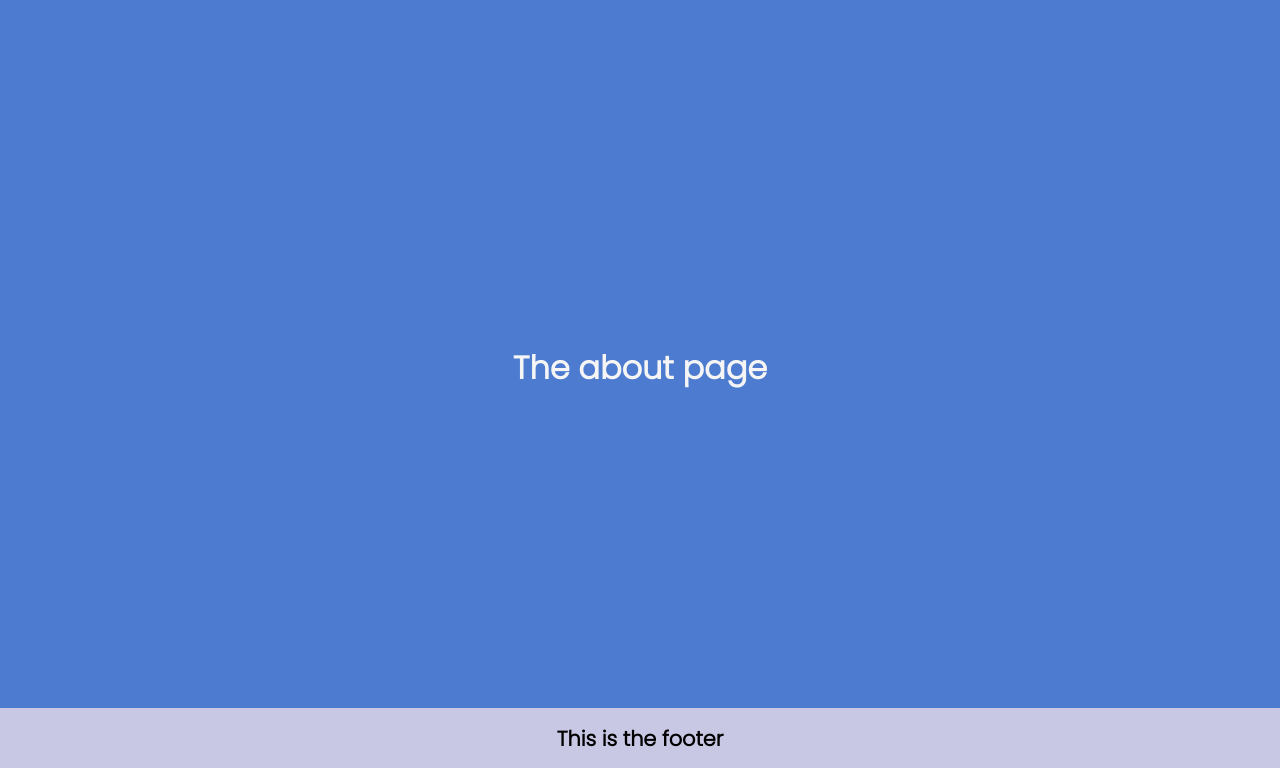
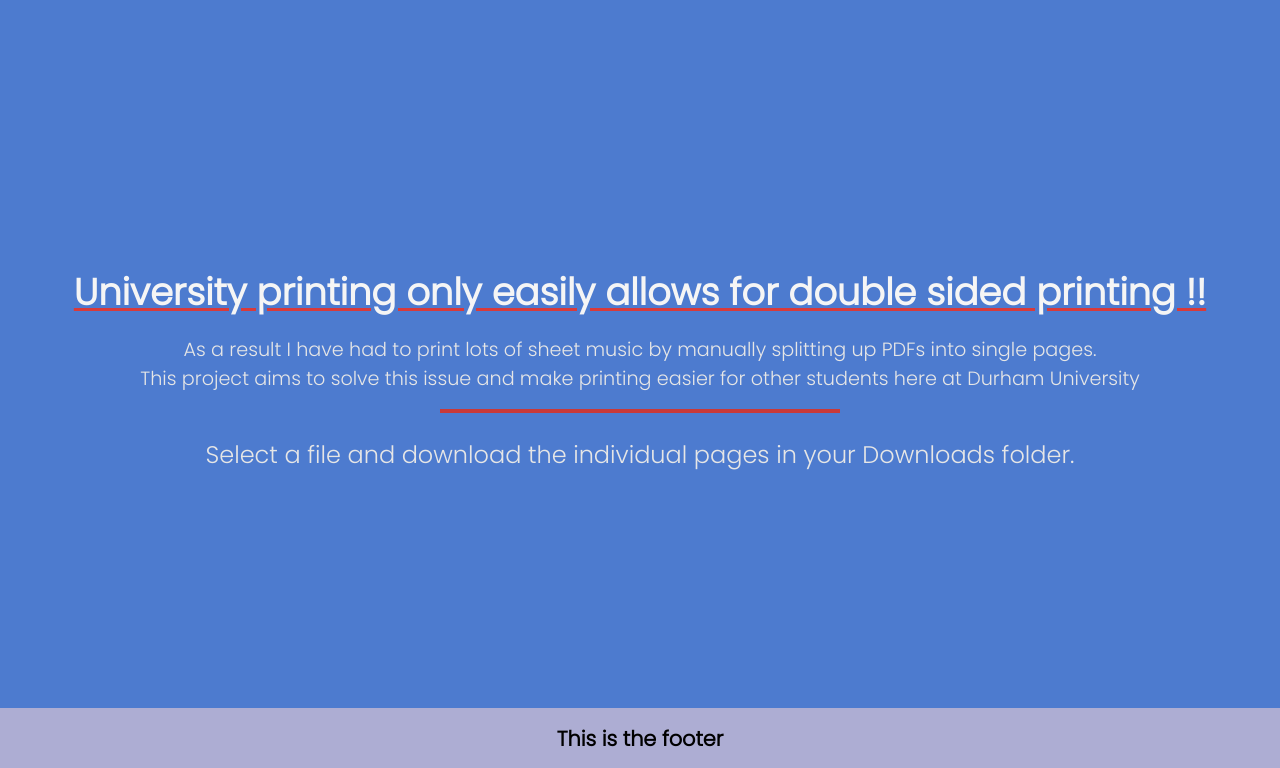
Before and after one commit to AlexWardill/PDF-Splitter-Old, a Flask app: page /about in a window 1280 px wide. Shown: the part 32-800 px from the top of the page. Run offline with Flask 2, Linux system fonts and the light colour scheme.

Commit message:
added some colours to about page

```diff
--- a/website/static/style.css
+++ b/website/static/style.css
@@ -64,6 +64,36 @@
     width: auto;
 }
 
+h1 {
+    font-size: 2.3em;
+    margin-bottom: .4em;
+    text-decoration: rgb(216, 58, 58) underline;
+    text-underline-offset: 3px;
+}
+
+#h1-split {
+    margin-bottom: 30px;
+}
+
+p {
+    font-size: 1.2em;
+    color: rgb(230, 230, 230);
+}
+
+.underline {
+    width: 400px;
+    height: 4px;
+    background-color: rgb(201, 57, 57);
+    margin-top: 1em;
+}
+
+.bottom-p {
+    margin-top: 1em;
+    color: rgb(230, 230, 230);
+    font-size: 1.5em;
+    font-weight: 400;
+}
+
 .btn {
     border-radius: 10px;
     background-color: rgb(216, 58, 58);
@@ -85,7 +115,7 @@
     bottom: 0;
     width: 100%;
     height: 60px;
-    background-color: rgb(200, 200, 228);
+    background-color: rgb(173, 173, 211);
     color: black;
     font-weight: 600;
     font-size: 1.3em;
--- a/website/templates/about.html
+++ b/website/templates/about.html
@@ -1,5 +1,13 @@
 {% extends "base.html" %}
 
 {% block content %}
-<h1>The about page</h1>
+<h1>University printing only easily allows for double sided printing !!</h1>
+<p>As a result I have had to print lots of sheet music by manually splitting
+    up PDFs into single pages.
+</p>
+<p>This project aims to solve this issue and make printing easier for other students
+    here at Durham University
+</p>
+<div class="underline"></div>
+<p class="bottom-p">Select a file and download the individual pages in your Downloads folder.</p>
 {% endblock %}
--- a/website/templates/split.html
+++ b/website/templates/split.html
@@ -1,6 +1,7 @@
 {% extends "base.html" %}
 
 {%  block content %}
+<h1 id="h1-split">Split PDFs into single pages</h1>
 <form method="POST" action="." enctype="multipart/form-data">
     <input type="file" name="file">
     <input type="submit" class="btn" value="Split PDF">
```
